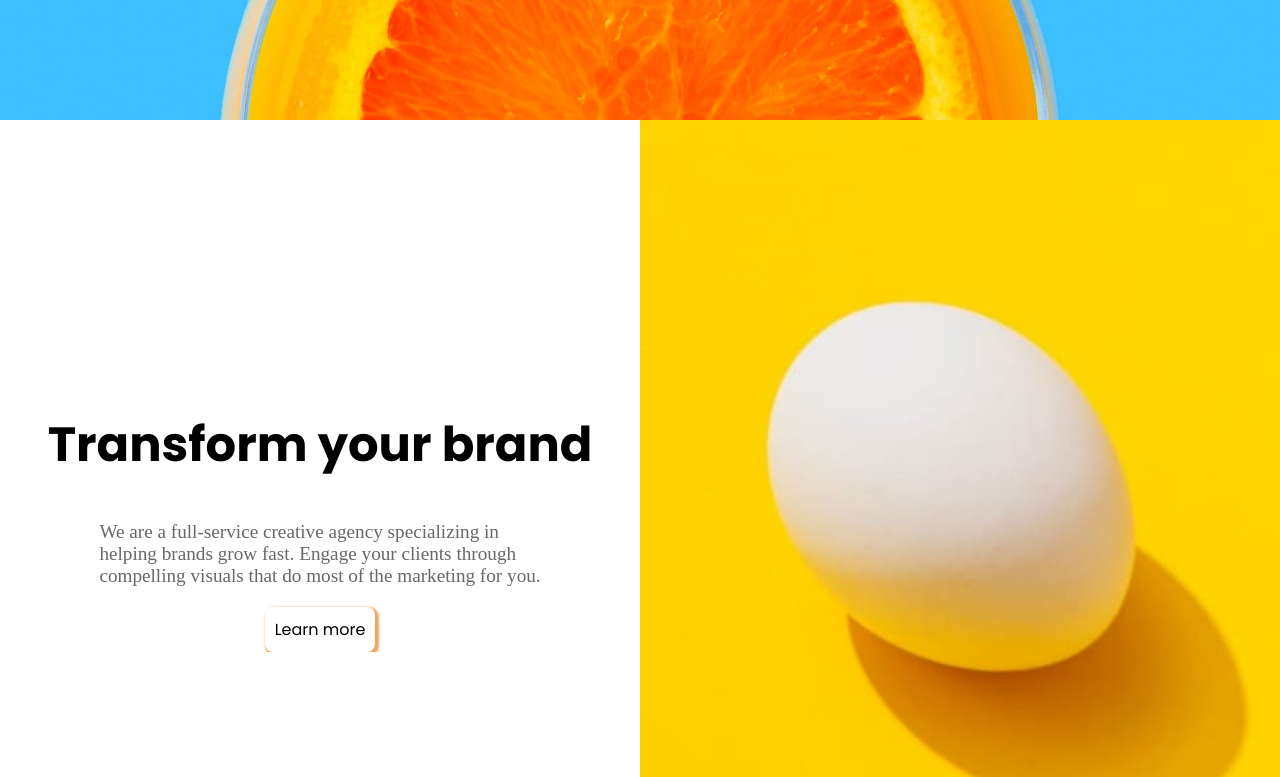
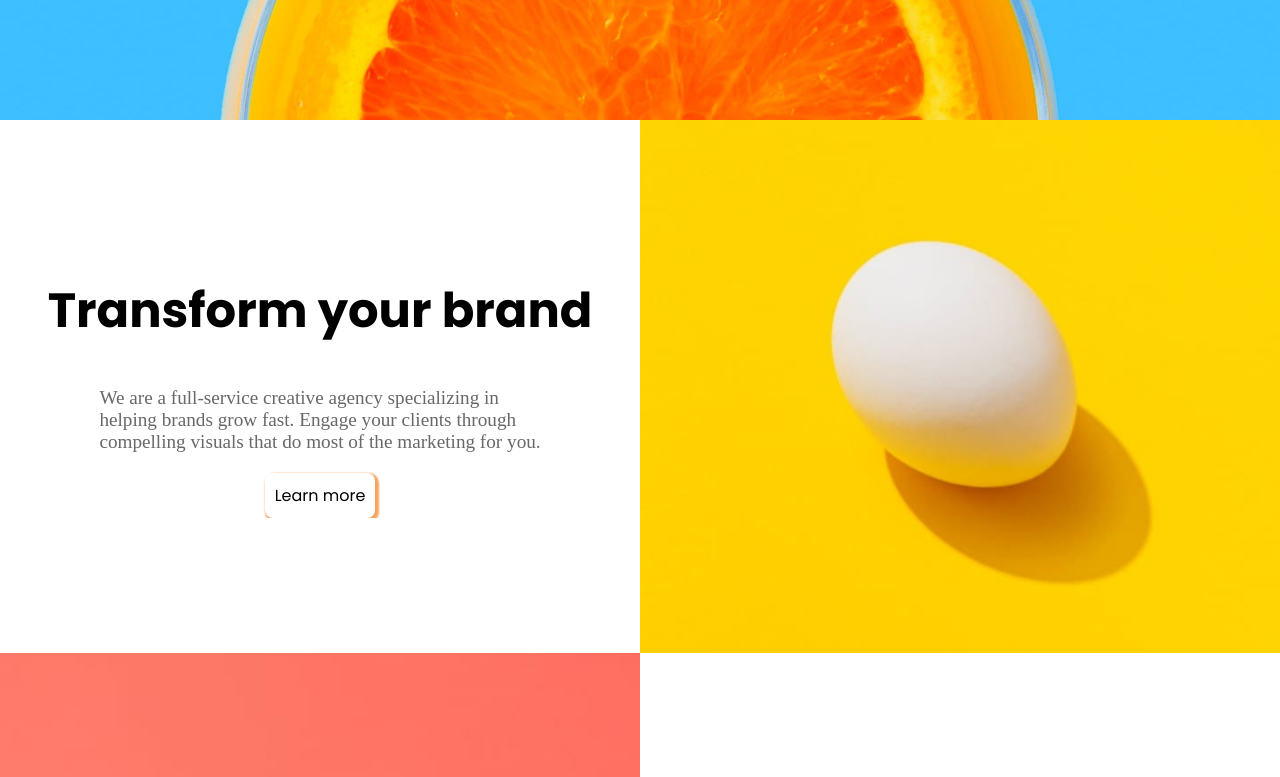
Before and after one commit to tuyishimekyrie/sunnyside-agency, a plain HTML site: page index.html in a window 1280 px wide. Shown: the part 680-1457 px from the top of the page. Drawn offline with Linux system fonts and the light colour scheme.

Commit message:
increase the height of image on section_1 - add max-height on the container of the image

```diff
--- a/css/style.css
+++ b/css/style.css
@@ -192,6 +192,7 @@ header img {
     align-content: center;
     justify-content: center;
     text-align: center;
+    max-height: 100vh;
   }
   .section_1 .left-content {
     display: flex;
@@ -201,7 +202,7 @@ header img {
     align-content: center;
     align-items: center;
     justify-content: center;
-  }
+}
   .section_1 .left-content h1 {
     padding: 20px;
     font-size: 3rem;
@@ -236,7 +237,7 @@ header img {
   }
   .section_1 .right-content img {
     width: 100%;
-    height: 800px;
+    height: 100%;
     object-fit: cover;
   }
 }
```
